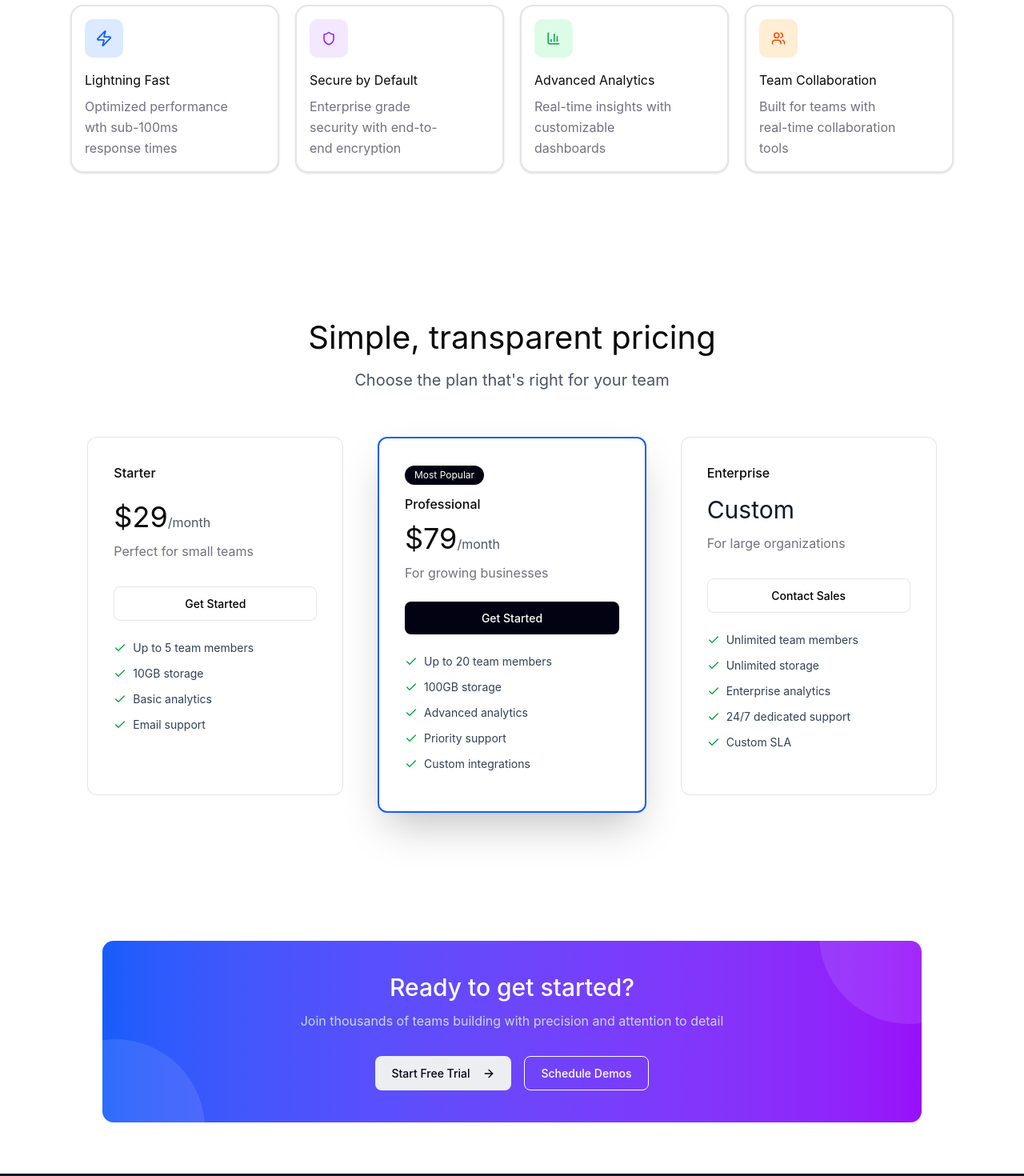
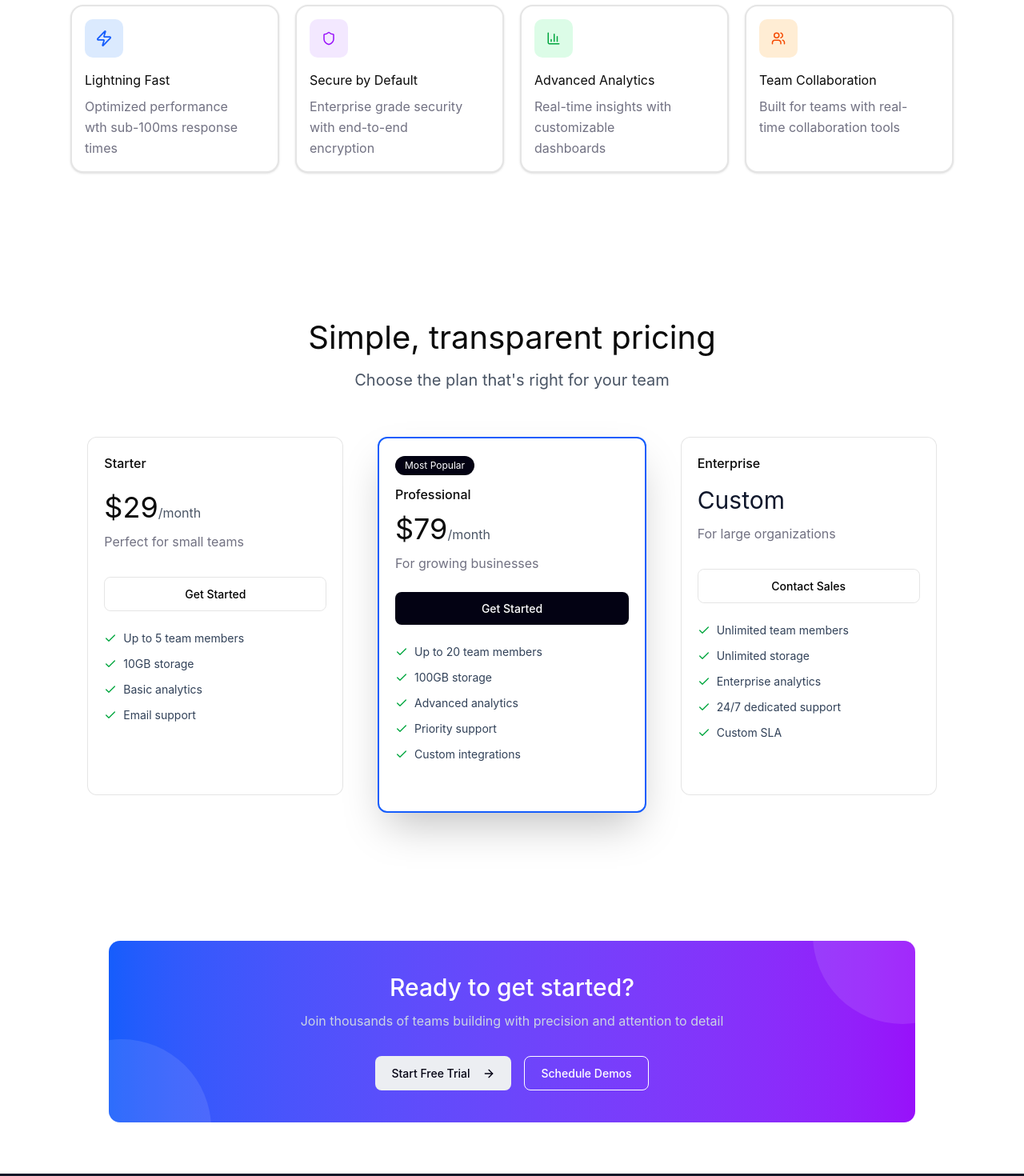
Before and after one commit to najeesidahmed/ruach-tech-figma-to-code, a Next.js app in the folder detailify-landing/: page / in a window 1280 px wide. Shown: the part 940-2410 px from the top of the page at 80% size. Built offline with nearby package versions, Linux system fonts and the light colour scheme.

Commit message:
add cta padding again for responsiveness, reduce feature card description width to match figma design, reduce pricing card padding

```diff
--- a/detailify-landing/components/sections/CtaSection.tsx
+++ b/detailify-landing/components/sections/CtaSection.tsx
@@ -3,7 +3,7 @@ import Image from "next/image"
 
 export function CtaSection() {
     return (
-        <section className="mx-auto max-w-5xl py-16">
+        <section className="mx-auto max-w-5xl px-2 py-16">
             <div className="relative overflow-hidden rounded-[14px] bg-linear-to-r from-[#155DFC] to-[#9810FA] px-10 py-10 text-center text-white">
                 {/* decorative circles */}
                 <div className="pointer-events-none absolute -left-24 -bottom-30 h-56 w-56 rounded-full bg-white/10"/>
--- a/detailify-landing/components/sections/FeaturesSection.tsx
+++ b/detailify-landing/components/sections/FeaturesSection.tsx
@@ -62,7 +62,7 @@ export function FeaturesSection () {
                         <h3 className="text-[16px] text-(--text-title)">
                             {feature.title}
                         </h3>
-                        <p className="mt-2 max-w-[180px] text-[16px] leading-relaxed text-(--text-card-p)">
+                        <p className="mt-2 max-w-[194px] text-[16px] leading-relaxed text-(--text-card-p)">
                             {feature.description}
                         </p>
                     </article>
--- a/detailify-landing/components/sections/PricingSection.tsx
+++ b/detailify-landing/components/sections/PricingSection.tsx
@@ -55,7 +55,7 @@ export function PricingSection() {
                 {/* Professional - Highlighted */}
                 <Card className="min-h-[470px] w-full max-w-[336px] border-2 border-[#155DFC] shadow-2xl">
                     <CardHeader>
-                        <div className="inline-flex items center rounded-xl bg-(--button-dark) px-3 py-1 text-xs text-white">
+                        <div className="inline-flex items-center rounded-xl bg-(--button-dark) px-3 py-1 text-xs text-white">
                             Most Popular
                         </div>
 
--- a/detailify-landing/components/ui/Card.tsx
+++ b/detailify-landing/components/ui/Card.tsx
@@ -7,7 +7,7 @@ type CardProps = {
 
 export function Card({ children, className = "" }: CardProps) {
     return (
-        <div className={`flex h-full flex-col rounded-xl bg-white p-8 ${className}`}>
+        <div className={`flex h-full flex-col rounded-xl bg-white p-5 ${className}`}>
             {children}
         </div>
     );
```
